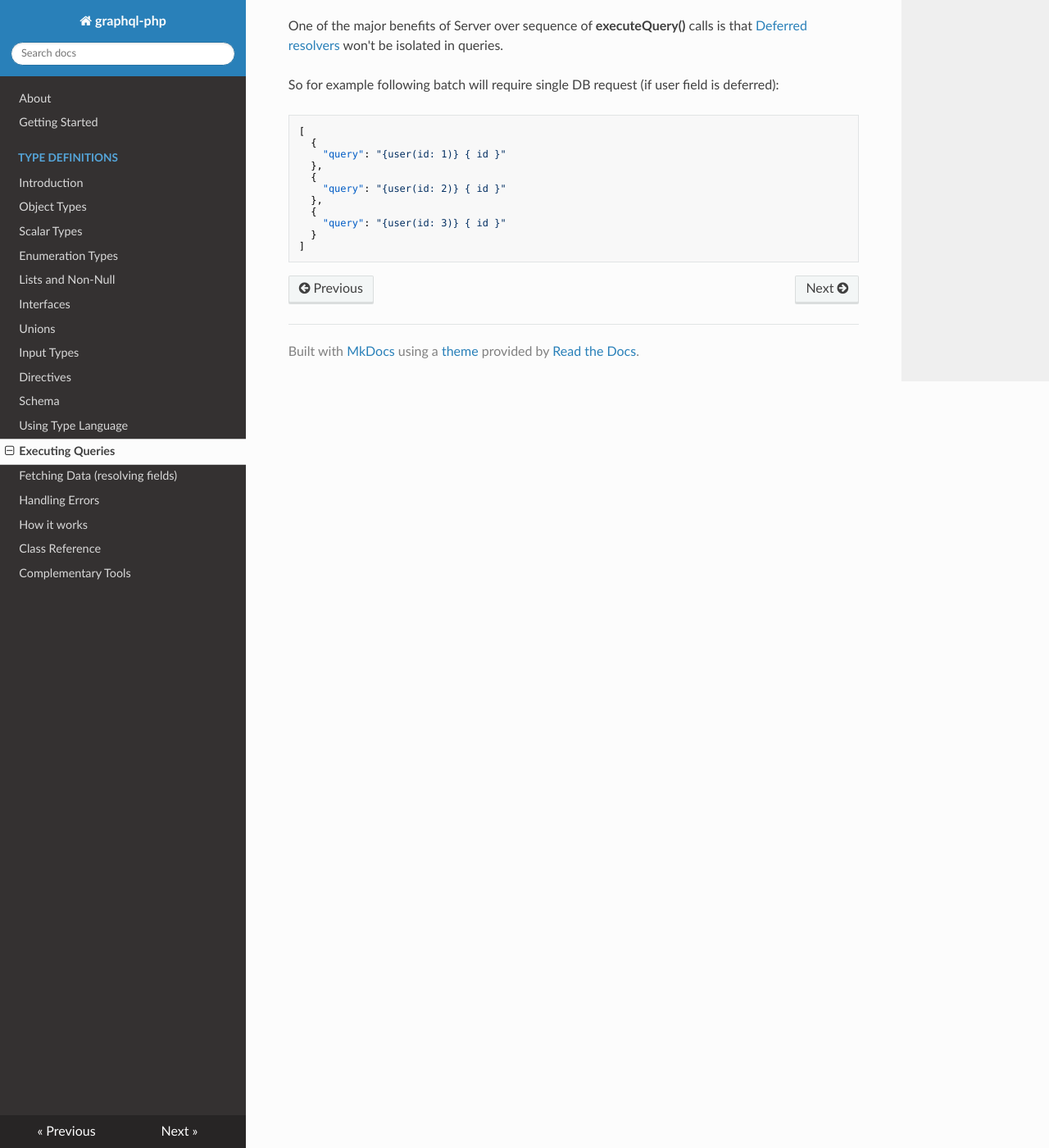
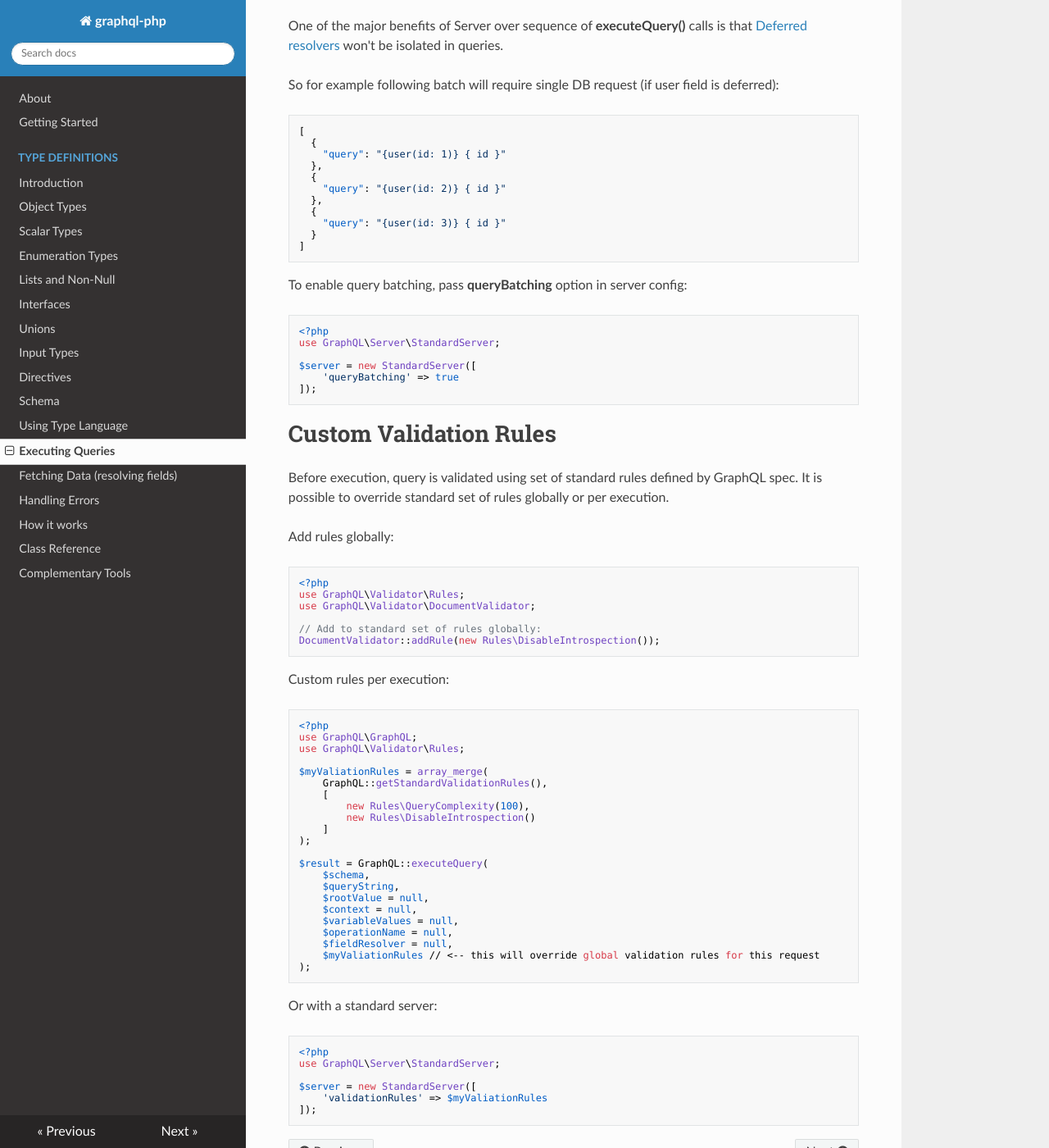
Before and after one commit to webonyx/graphql-php, an MkDocs documentation site: the page built from docs/executing-queries.md, in a window 1280 px wide and 1400 px high, scrolled down 3231 px. Shown: the whole window at 82% size. Built offline with MkDocs 1.6.1, drawn with Linux system fonts in a browser that asks for light colours; nearby versions of some CDN libraries; old or Windows-style settings are respelled for this version of MkDocs.

Commit message:
Docs about custom validation rules

````diff
--- a/docs/executing-queries.md
+++ b/docs/executing-queries.md
@@ -146,3 +146,63 @@ So for example following batch will require single DB request (if user field is
   }
 ]
 ```
+
+To enable query batching, pass **queryBatching** option in server config:
+```php
+<?php
+use GraphQL\Server\StandardServer;
+
+$server = new StandardServer([
+    'queryBatching' => true
+]);
+```
+
+# Custom Validation Rules
+Before execution, query is validated using set of standard rules defined by GraphQL spec.
+It is possible to override standard set of rules globally or per execution.
+
+Add rules globally:
+```php
+<?php
+use GraphQL\Validator\Rules;
+use GraphQL\Validator\DocumentValidator;
+
+// Add to standard set of rules globally:
+DocumentValidator::addRule(new Rules\DisableIntrospection());
+```
+
+Custom rules per execution:
+```php
+<?php
+use GraphQL\GraphQL;
+use GraphQL\Validator\Rules;
+
+$myValiationRules = array_merge(
+    GraphQL::getStandardValidationRules(),
+    [
+        new Rules\QueryComplexity(100),
+        new Rules\DisableIntrospection()
+    ]
+);
+
+$result = GraphQL::executeQuery(
+    $schema,
+    $queryString,
+    $rootValue = null,
+    $context = null,
+    $variableValues = null,
+    $operationName = null,
+    $fieldResolver = null,
+    $myValiationRules // <-- this will override global validation rules for this request
+);
+```
+
+Or with a standard server:
+```php
+<?php
+use GraphQL\Server\StandardServer;
+
+$server = new StandardServer([
+    'validationRules' => $myValiationRules
+]);
+```
````
